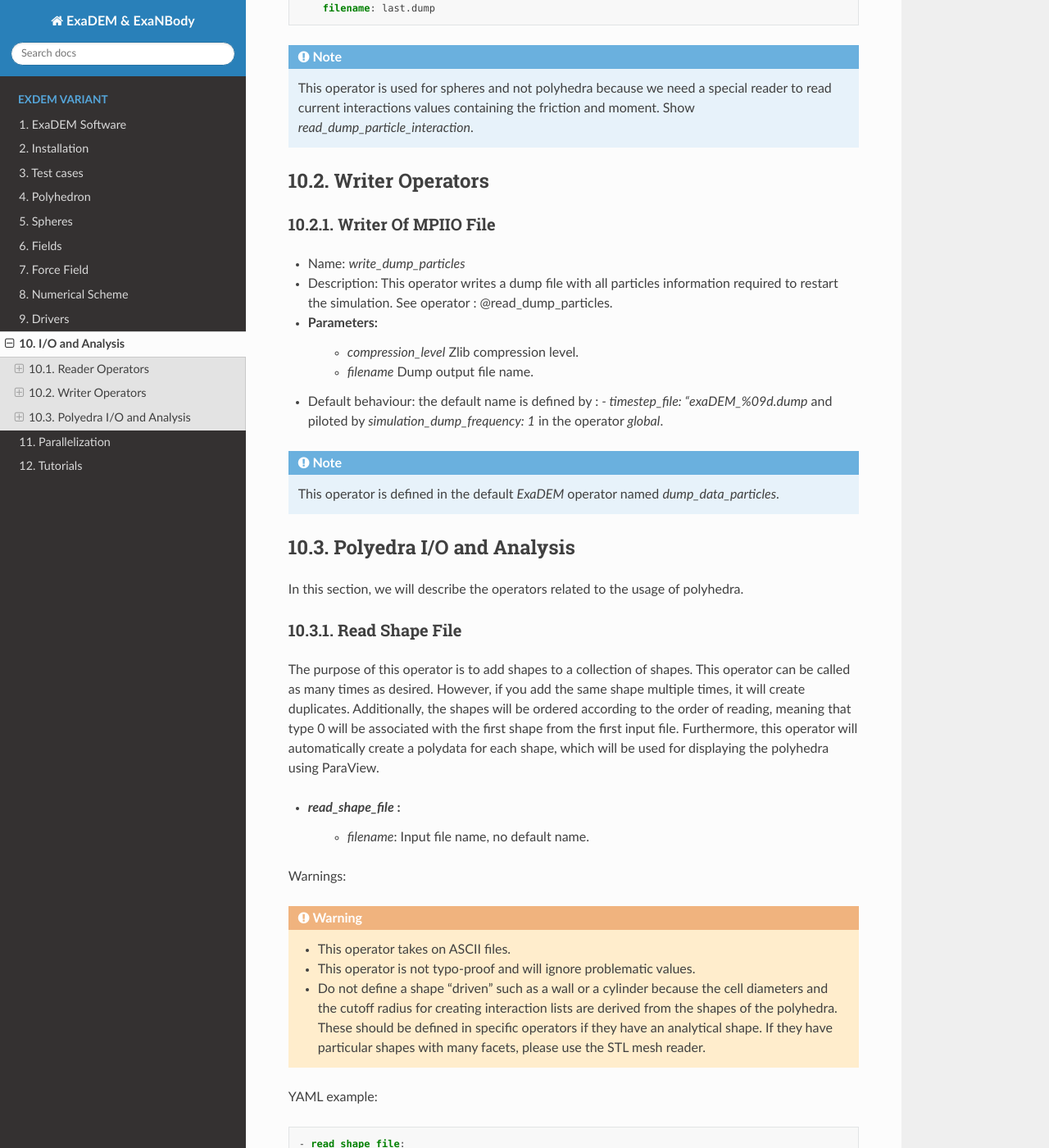
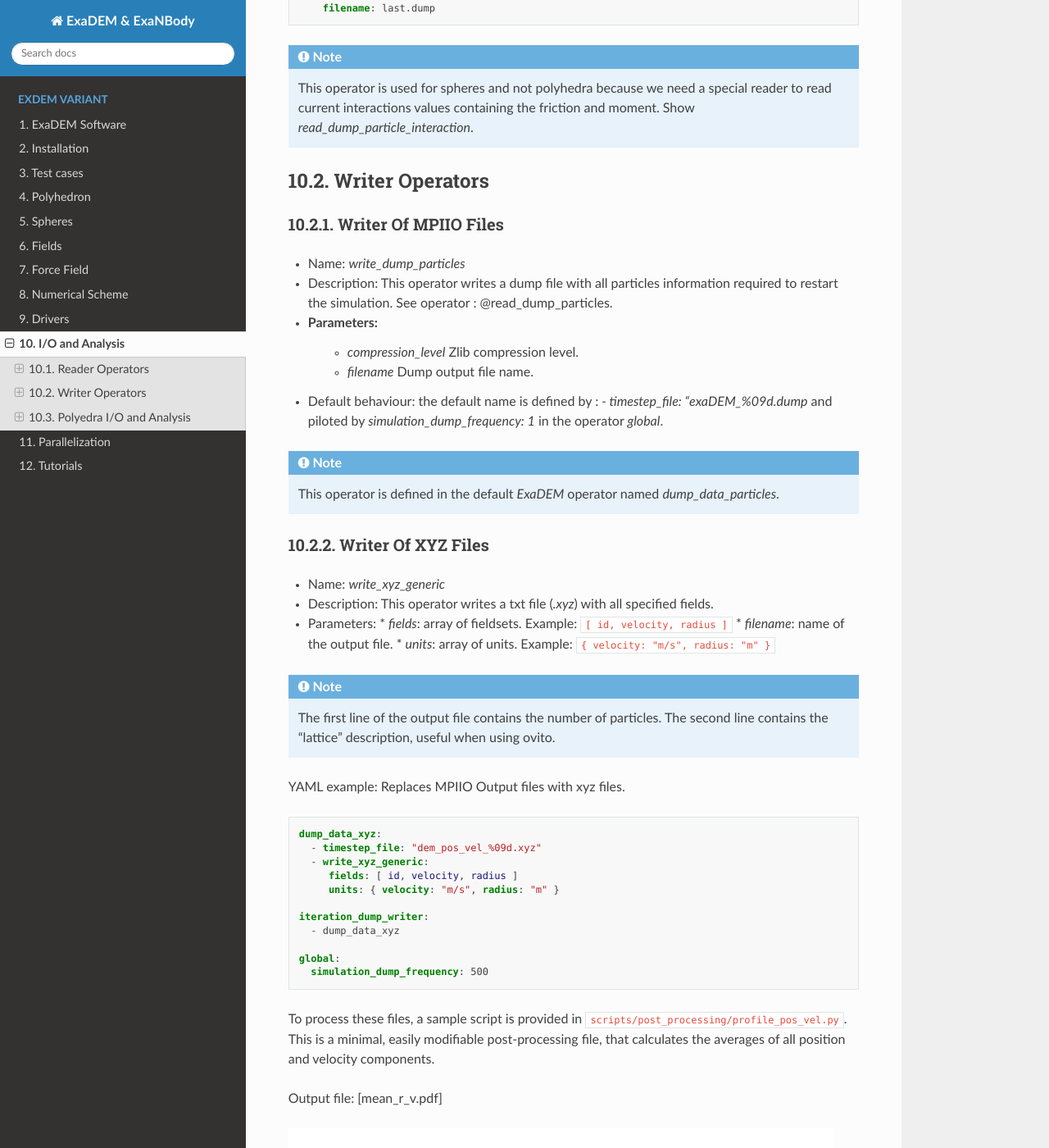
Before and after one commit to Collab4exaNBody/doc_exaDEM, a Sphinx documentation site: the page built from source/project_exaDEM/Analysis.rst, in a window 1280 px wide and 1400 px high, scrolled down 1610 px. Shown: the whole window at 82% size. Built offline with Sphinx 7.4.7 and the Read the Docs theme 2.0.0, drawn with Linux system fonts in a browser that asks for light colours.

Commit message:
add doc write_generic_xyz

```diff
--- a/source/project_exaDEM/Analysis.rst
+++ b/source/project_exaDEM/Analysis.rst
@@ -75,8 +75,8 @@ YAML example:
 Writer Operators
 ----------------
 
-Writer Of MPIIO File
-^^^^^^^^^^^^^^^^^^^^
+Writer Of MPIIO Files
+^^^^^^^^^^^^^^^^^^^^^
 
 - Name: `write_dump_particles`
 - Description: This operator writes a dump file with all particles information required to restart the simulation. See operator : @read_dump_particles.
@@ -87,6 +87,46 @@ Writer Of MPIIO File
 
 .. note::
   This operator is defined in the default `ExaDEM` operator named `dump_data_particles`.
+
+Writer Of XYZ Files
+^^^^^^^^^^^^^^^^^^^
+
+- Name: `write_xyz_generic`
+- Description: This operator writes a txt file (`.xyz`) with all specified fields.
+- Parameters:
+  * `fields`: array of fieldsets. Example: ``[ id, velocity, radius ]``
+  * `filename`: name of the output file.
+  * `units`: array of units. Example: ``{ velocity: "m/s", radius: "m" }``
+
+.. note::
+  The first line of the output file contains the number of particles. The second line contains the “lattice” description, useful when using ovito.
+
+YAML example: Replaces MPIIO Output files with xyz files.
+
+.. code-block:: yaml
+
+  dump_data_xyz:
+    - timestep_file: "dem_pos_vel_%09d.xyz"
+    - write_xyz_generic:
+       fields: [ id, velocity, radius ]
+       units: { velocity: "m/s", radius: "m" }
+
+  iteration_dump_writer:
+    - dump_data_xyz
+
+  global:
+    simulation_dump_frequency: 500
+
+
+To process these files, a sample script is provided in ``scripts/post_processing/profile_pos_vel.py``. This is a minimal, easily modifiable post-processing file, that calculates the averages of all position and velocity components.
+
+Output file: [mean_r_v.pdf]
+
+.. |anmean| image:: ../_static/Analyses/mean_r_v.png
+   :width: 500pt
+
+|anmean|
+
 
 Polyedra I/O and Analysis
 -------------------------
```
Also changed, not shown: source/_static/Analyses/mean_r_v.png (added).
